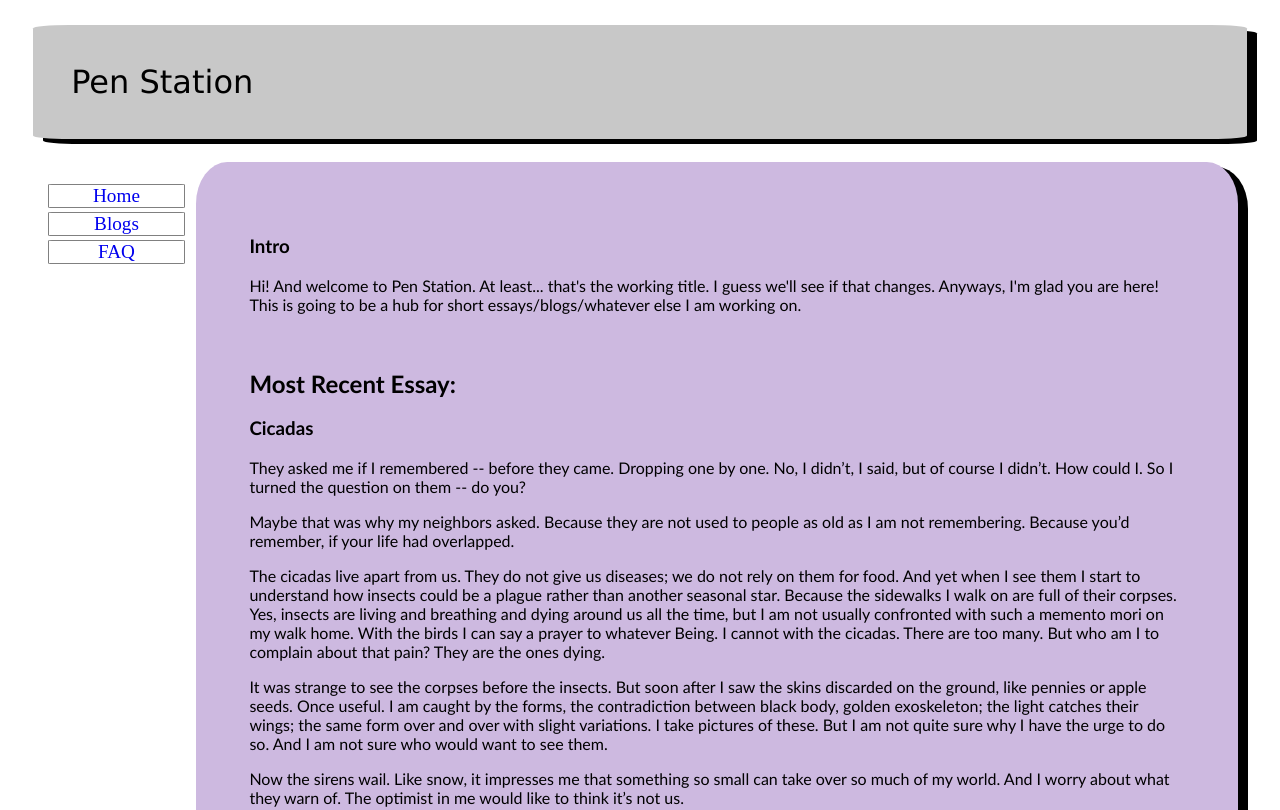
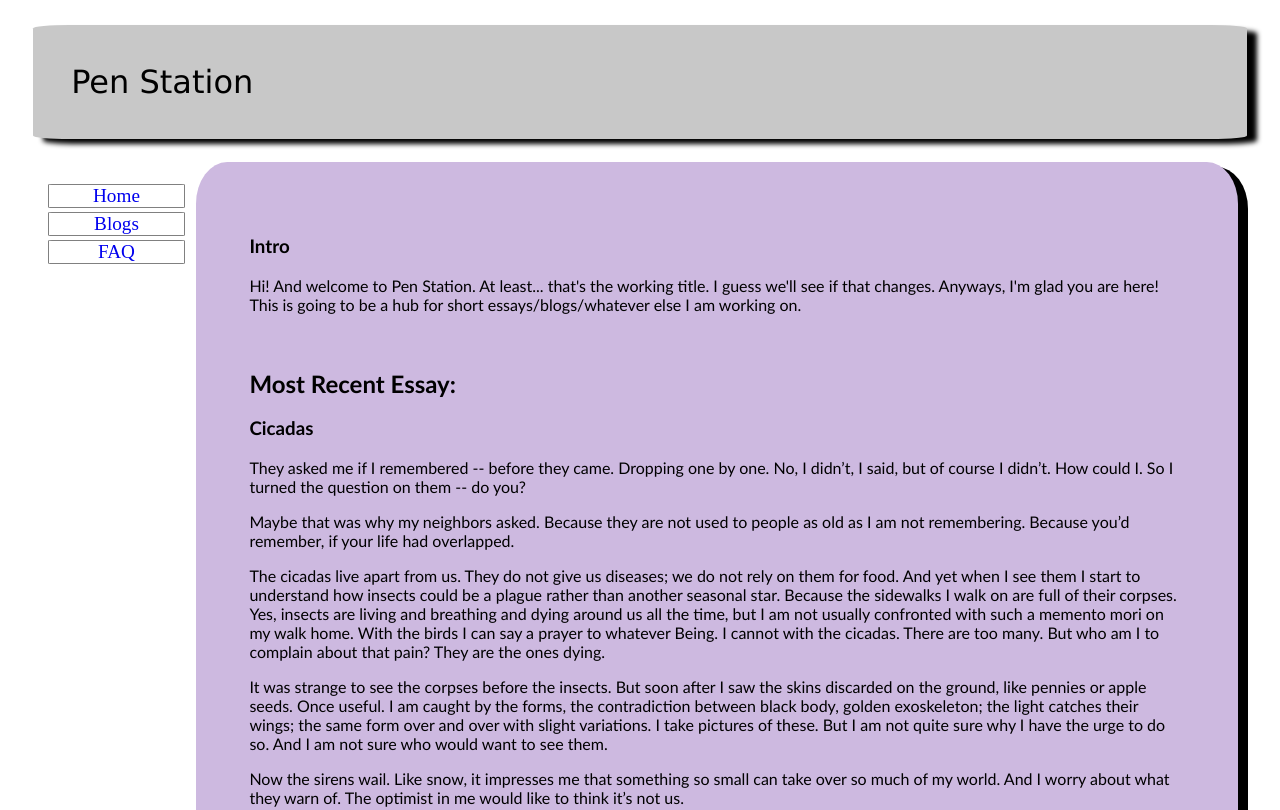
Before and after one commit to owls250/penstation, a plain HTML site: page index.html in a window 1280 px wide. Shown: the top 810 px of the page. Drawn offline with Linux system fonts and the light colour scheme.

Commit message:
"softer box shadow"

```diff
--- a/style.css
+++ b/style.css
@@ -13,7 +13,7 @@ header {
     size: 100px;
     font-family:'Lucida Sans', 'Lucida Sans Regular', 'Lucida Grande', 'Lucida Sans Unicode', Geneva, Verdana, sans-serif;
     font-size:xx-large;
-    box-shadow: 10px 5px;
+    box-shadow: 10px 5px 5px;
 }
 
 main {
```
